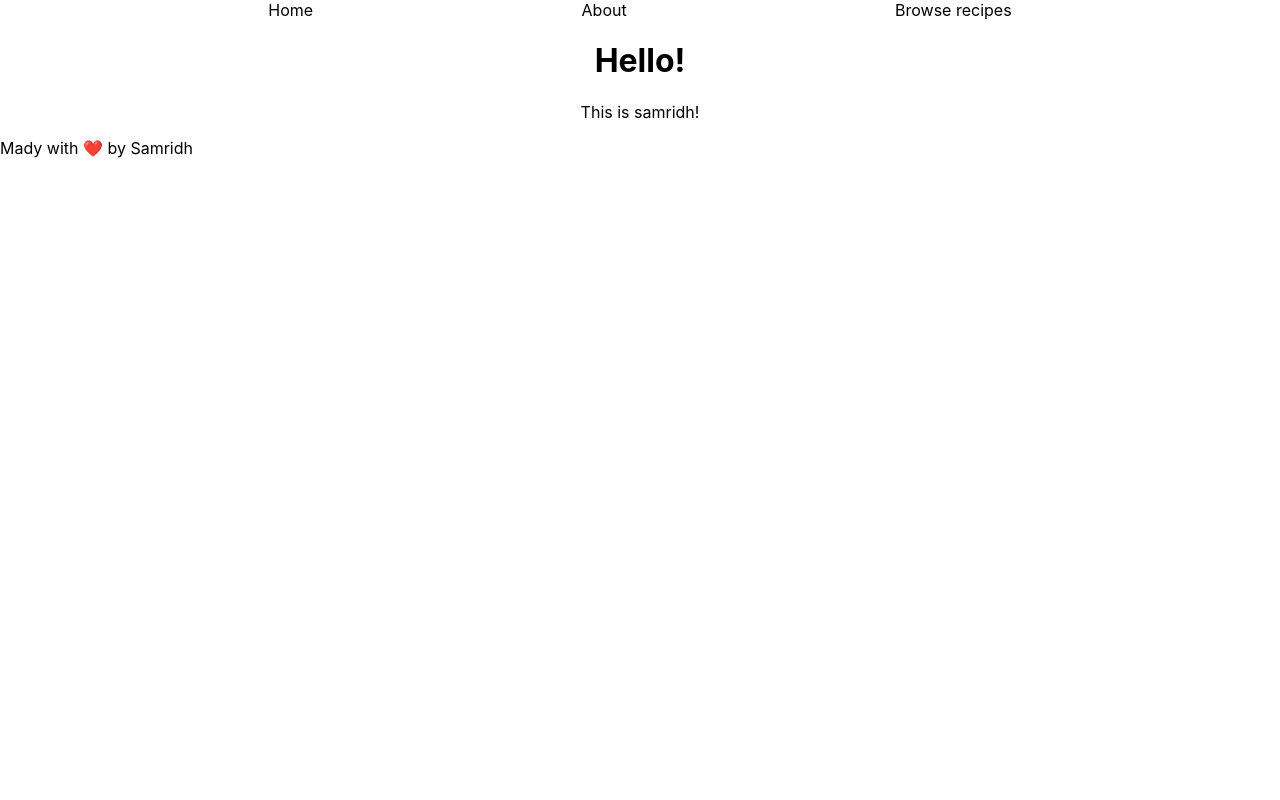
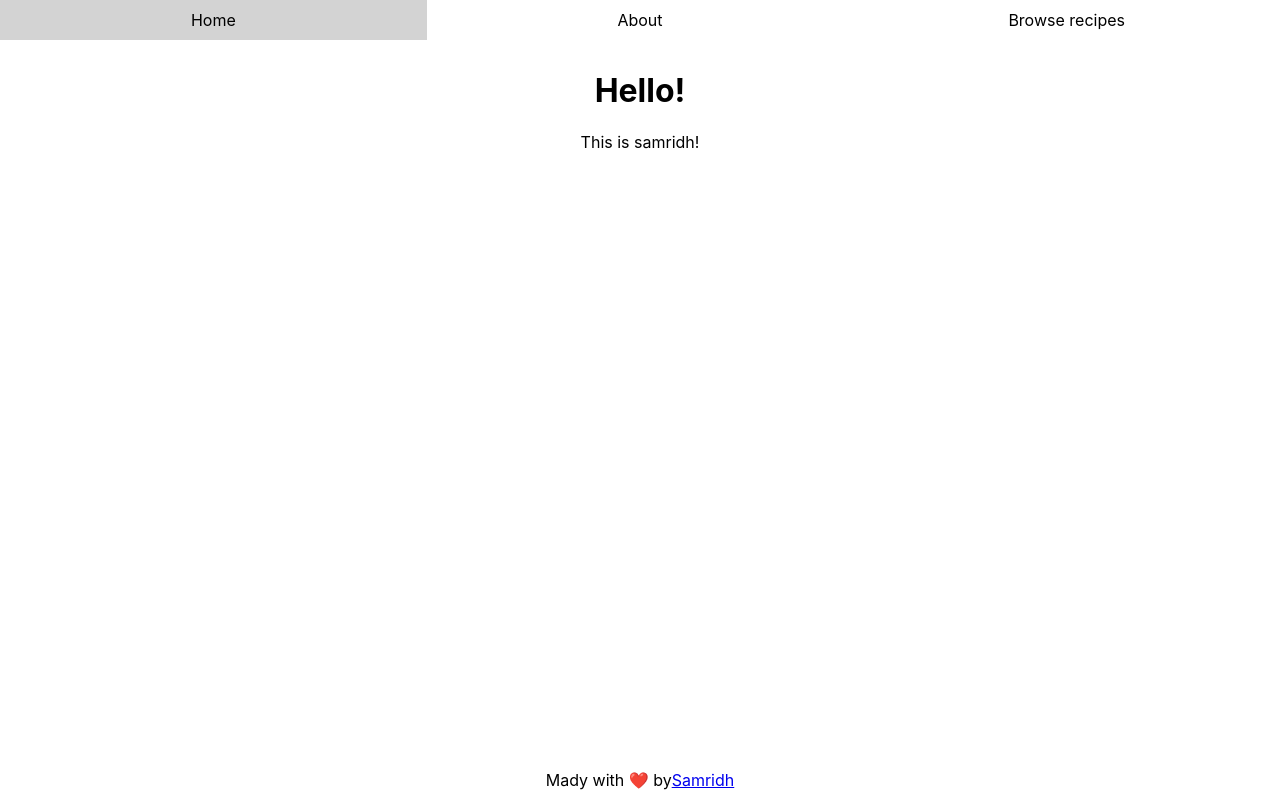
Before and after one commit to The5thAxiom/NextJS-Demo, a Next.js app in the folder demo/: page / in a window 1280 px wide. Built offline with nearby package versions, Linux system fonts and the light colour scheme.

Commit message:
worked on css

```diff
--- a/demo/components/navbar.js
+++ b/demo/components/navbar.js
@@ -2,13 +2,7 @@ import Link from 'next/link';
 
 export default function Navbar() {
     return (
-        <nav
-            style={{
-                display: 'flex',
-                flexDirection: 'row',
-                justifyContent: 'space-evenly'
-            }}
-        >
+        <nav>
             <Link href='/'>Home</Link>
             <Link href='/about'>About</Link>
             <Link href='/recipes/'>Browse recipes</Link>
--- a/demo/pages/recipes/index.js
+++ b/demo/pages/recipes/index.js
@@ -12,6 +12,7 @@ export default function Browse() {
     else if (recipes.length === 0) return <div>no recipes found :(</div>;
     else
         return (
+            <main>
                 <ol>
                     {recipes.map((r, i) => (
                         <li key={i}>
@@ -20,5 +21,6 @@ export default function Browse() {
                         </li>
                     ))}
                 </ol>
+            </main>
         );
 }
--- a/demo/styles/globals.css
+++ b/demo/styles/globals.css
@@ -1,3 +1,7 @@
+* {
+    box-sizing: border-box;
+}
+
 html,
 body {
     padding: 0;
@@ -6,15 +10,44 @@ body {
         Ubuntu, Cantarell, Fira Sans, Droid Sans, Helvetica Neue, sans-serif;
 }
 
-a {
-    color: inherit;
-    text-decoration: none;
-}
-
-* {
-    box-sizing: border-box;
+div#__next {
+    display: flex;
+    flex-direction: column;
+    min-height: 100vh;
 }
 
 main {
+    padding: 10px;
     text-align: center;
+    flex: auto;
 }
+
+nav {
+    display: flex;
+    flex-direction: row;
+    justify-content: space-evenly;
+}
+
+nav > a {
+    padding: 10px;
+    display: block;
+    text-decoration: none;
+    text-align: center;
+    color: inherit;
+    width: 100%;
+}
+
+nav > a:hover {
+    background-color: lightgray;
+}
+
+footer {
+    padding: 10px;
+    display: flex;
+    flex-direction: row;
+    justify-content: center;
+}
+
+main ol > li {
+    text-align: left;
+}
```
Also changed, not shown: demo/pages/_app.js (line endings or trailing spaces). Lines whose indentation alone changed are shown as unchanged.
